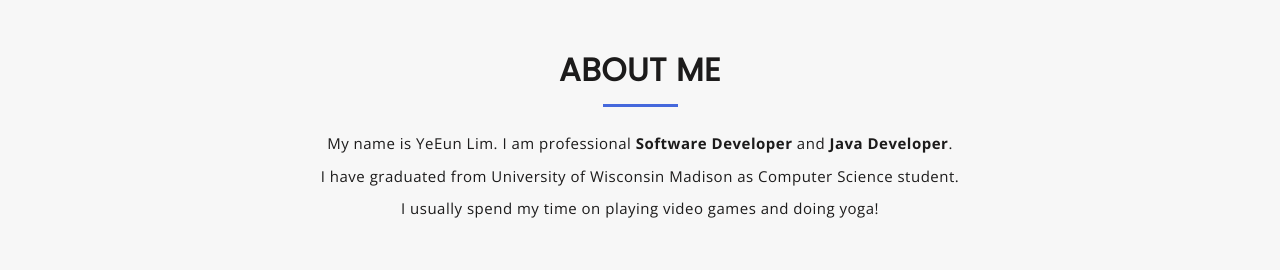
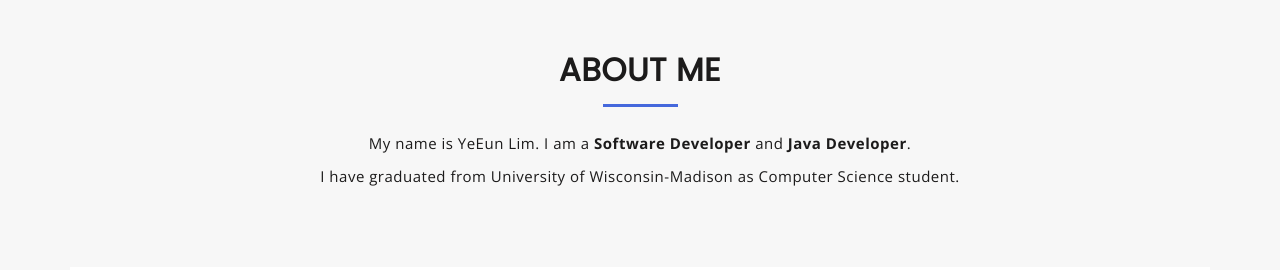
Before and after one commit to ylim52/ylim52.github.io, a plain HTML site: page index.html in a window 1280 px wide. Shown: the part 890-1160 px from the top of the page. Drawn offline with nearby package versions, Linux system fonts and the light colour scheme.

Commit message:
Update index.html

```diff
--- a/index.html
+++ b/index.html
@@ -123,9 +123,8 @@
 							<div class="mu-about-header">
 								<h2 class="mu-heading-title">ABOUT ME</h2>
 								<span class="mu-header-dot"></span>
-								<p>My name is  YeEun Lim. I am professional <strong>Software Developer</strong> and <strong>Java Developer</strong>. </p>
-								<p>I have graduated from University of Wisconsin Madison as Computer Science student.</p>
-								<p>I usually spend my time on playing video games and doing yoga!</p>
+								<p>My name is  YeEun Lim. I am a <strong>Software Developer</strong> and <strong>Java Developer</strong>. </p>
+								<p>I have graduated from University of Wisconsin-Madison as Computer Science student.</p>
 							</div>
 
 							<!-- Start About Us Content -->
```
